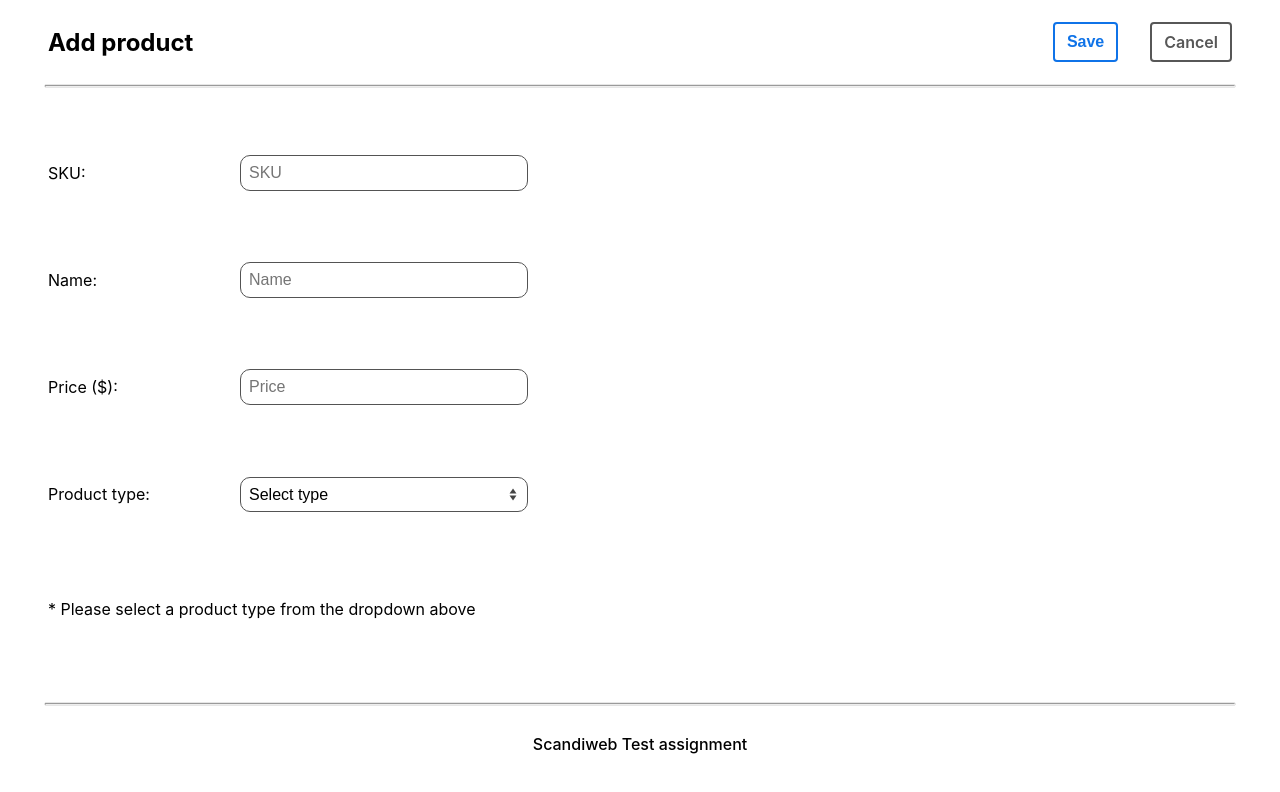
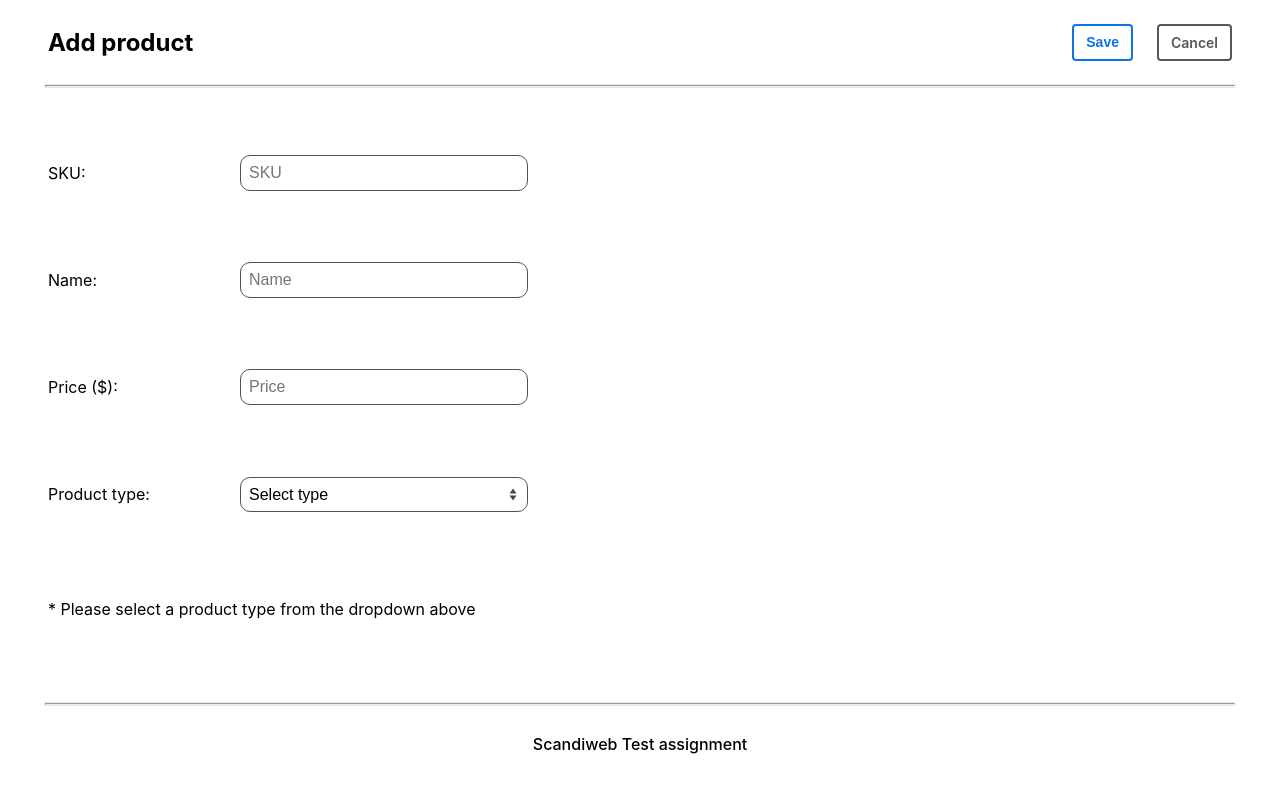
Before and after one commit to Metwesh/scandiweb-product-page, a React (Create React App) app: page /add-product in a window 1280 px wide. Shown: the top 792 px of the page. Built offline with nearby package versions, Linux system fonts and the light colour scheme.

Commit message:
Garnishes

```diff
--- a/src/components/Card.jsx
+++ b/src/components/Card.jsx
@@ -20,7 +20,7 @@ export default function Card({
         form="delete-product-form"
         className="delete-checkbox"
         onChange={(e) => {
-          setChecked(true)
+          setChecked(true);
           cardColor === ""
             ? setCardColor(" checkbox-selected")
             : setCardColor("");
--- a/src/scss/_navigation.scss
+++ b/src/scss/_navigation.scss
@@ -26,7 +26,7 @@ h1:not(.ignore) {
 }
 
 .space {
-  margin-left: 2rem;
+  margin-left: 1.5rem;
   @include breakpoint-down(small) {
     margin-left: 1rem;
   }
@@ -59,7 +59,7 @@ hr {
   border-radius: 0.25rem;
   line-height: 1.5;
   color: gray;
-  font-size: 16px;
+  font-size: 14px;
   transition: all 150ms ease-in-out;
   @include breakpoint-down(small) {
     padding: 0.175rem 0.35rem;
```
